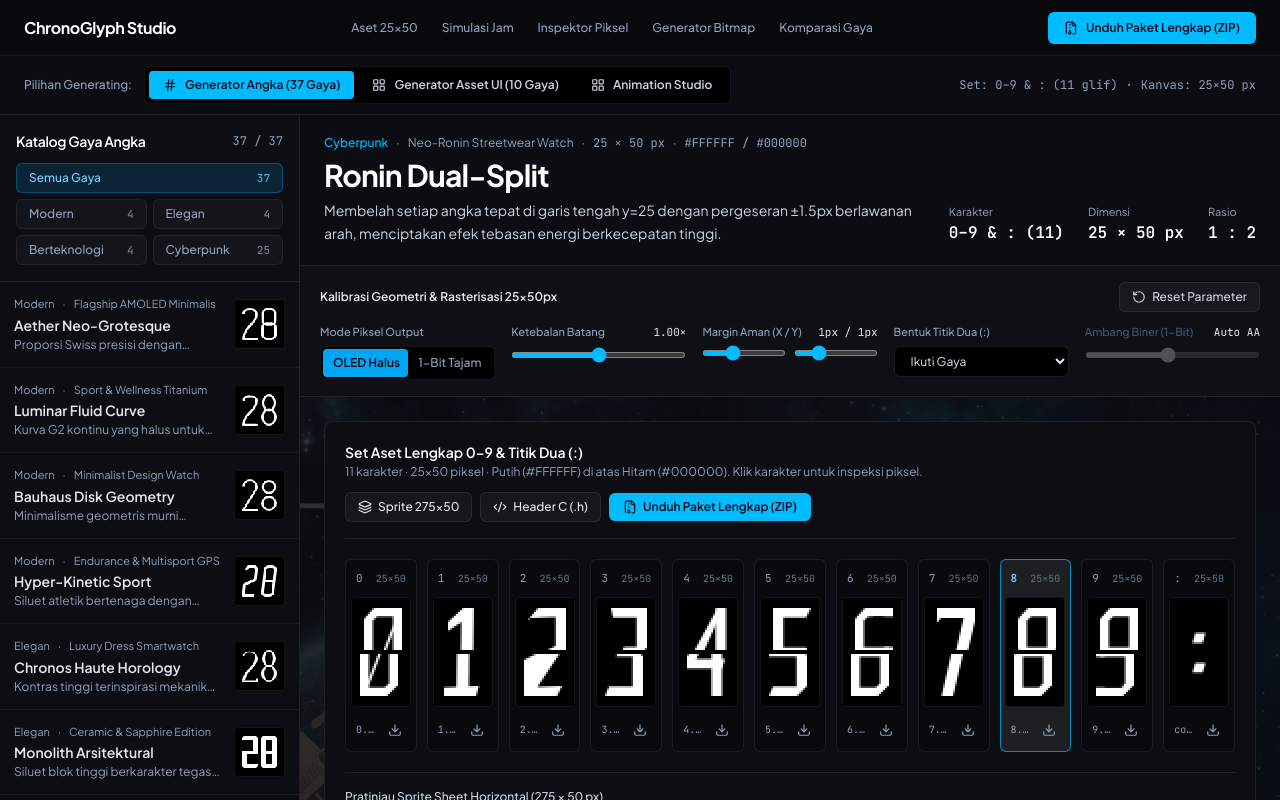
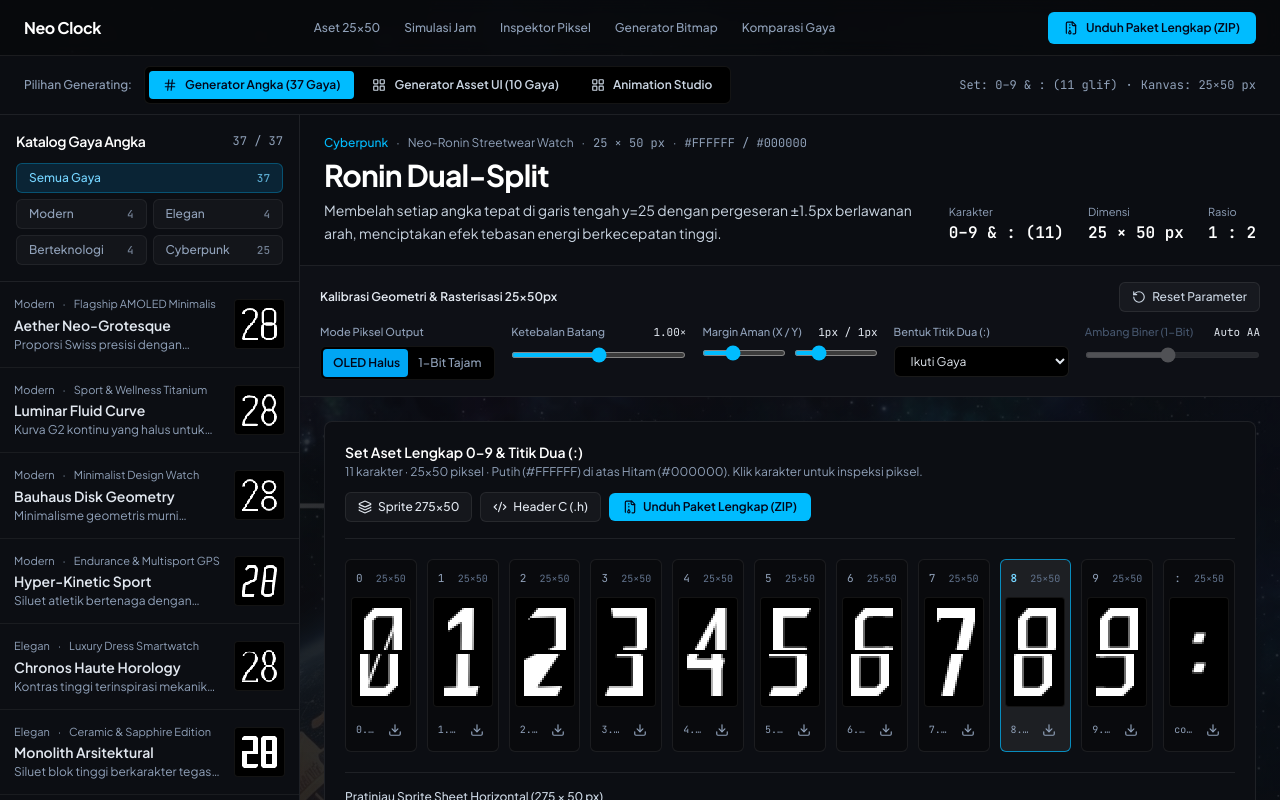
Before and after one commit to MazBayID/clock_icon, a React (Vite) app: page / in a window 1280 px wide. Shown: the top 800 px of the page. Built offline with nearby package versions, Linux system fonts and the light colour scheme.

Commit message:
Rename application to Neo Clock

```diff
--- a/src/App.tsx
+++ b/src/App.tsx
@@ -145,12 +145,12 @@ export default function App() {
   return (
     <div className="min-h-screen flex flex-col bg-transparent text-[#F2F4F8]">
       {/* Strict 3-Zone Top Bar */}
-      <header className="sticky top-0 z-30 bg-[#090A0D]/95 backdrop-blur border-b border-white/[0.08] px-3 sm:px-6 h-14 flex items-center justify-between gap-3 md:gap-8">
+      <header className="sticky top-0 z-30 bg-[#090A0D]/75 backdrop-blur border-b border-white/[0.08] px-3 sm:px-6 h-14 flex items-center justify-between gap-3 md:gap-8">
         <a
           href="#top"
           className="text-sm sm:text-base font-bold tracking-tight text-white whitespace-nowrap shrink-0"
         >
-          ChronoGlyph Studio
+          Neo Clock
         </a>
 
         <nav className="hidden md:flex items-center gap-6 text-xs font-medium text-slate-400">
@@ -593,7 +593,7 @@ export default function App() {
       {/* Quiet Studio Footer */}
       <footer className="border-t border-white/[0.08] bg-[#090A0D] px-6 py-4 flex flex-wrap items-center justify-between gap-4 text-xs text-slate-500">
         <span>
-          ChronoGlyph Studio — Generator Aset, UI Smartwatch &amp; Animation Studio
+          Neo Clock — Generator Aset, UI Smartwatch &amp; Animation Studio
         </span>
         <span className="font-mono-tabular">
           Format Ekspor: PNG · BMP 1b/24b · C Header (.h) · image2cpp · ZIP
```
